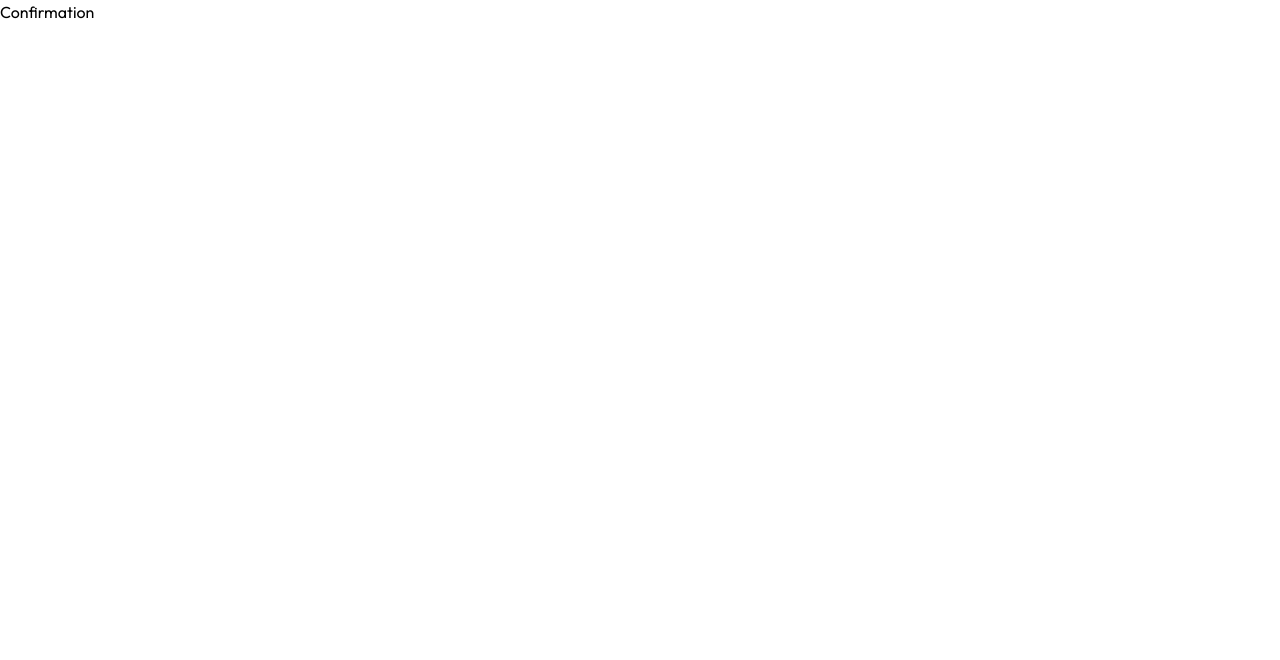
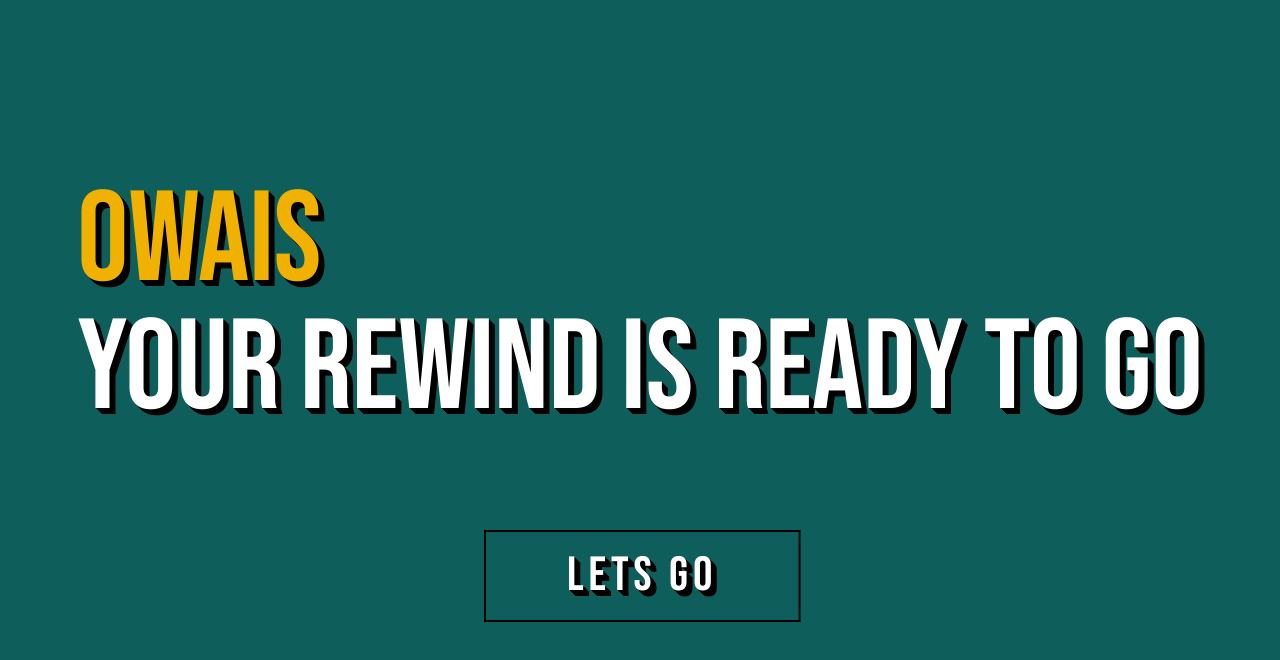
Before and after one commit to Owais-101/RevRewind, a React (Vite) app: page /confirmation in a window 1280 px wide. Shown: the top 660 px of the page. Built offline with nearby package versions, Linux system fonts and the light colour scheme; a web font is replaced by a local one.

Commit message:
added confirmation page

```diff
--- a/src/App.jsx
+++ b/src/App.jsx
@@ -3,6 +3,7 @@ import LandingPage from './pages/LandingPage'
 import Form from './pages/Form'
 import { Route, Routes } from 'react-router'
 import Confirmation from './pages/Confirmation'
+import Test from './pages/Test'
 
 
 const App = () => {
@@ -13,6 +14,7 @@ const App = () => {
         <Route path='/' element={<LandingPage />} />
         <Route path='/form' element={<Form />} />
         <Route path='/confirmation' element={<Confirmation />} />
+        <Route path='/test' element={<Test />} />
       </Routes>
 
 
--- a/src/components/Button.jsx
+++ b/src/components/Button.jsx
@@ -28,7 +28,10 @@ const Button = ({ page, value, delay, type, link, isSubmitting }) => {
                     <button
                         type={type}
                         disabled={isSubmitting}
-                        className={`relative cursor-pointer px-5 py-3 lg:py-7 sm:px-8 sm:py-4 md:px-14 md:py-6 lg:px-20 uppercase font-bebas text-shadow-3d text-white text-xl sm:text-2xl ${delay === true ? 'lg:text-4xl' : 'lg:text-5xl'} tracking-widest z-10 bg-transparent w-full`}>
+                        className={`relative cursor-pointer
+                        px-5 sm:px-8 md:px-14 lg:px-20
+                        py-3 sm:py-4 md:py-3 lg:py-5
+                         uppercase font-bebas text-shadow-3d text-white text-xl sm:text-2xl ${delay === true ? 'lg:text-4xl' : 'lg:text-5xl'} tracking-widest z-10 bg-transparent w-full`}>
                         {isSubmitting ? "SUBMITTING..." : value}
                     </button>
 
--- a/src/pages/Confirmation.jsx
+++ b/src/pages/Confirmation.jsx
@@ -1,9 +1,49 @@
-import React from 'react'
+import React, { useEffect, useState } from 'react'
+import { motion } from 'motion/react'
+import Button from '../components/Button'
+import useAnimationVariants from '../hooks/useAnimationVariants';
+
 
 const Confirmation = () => {
-  return (
-    <div>Confirmation</div>
-  )
+    const { fadeInAnimationVariant } = useAnimationVariants();
+
+    const [created, setCreated] = useState(false);
+
+
+    useEffect(() => {
+        const creating = async () => {
+
+            // Fake delay to enhance user experience
+            await new Promise((resolve) => setTimeout(resolve, 5000));
+            setCreated(!created)
+        };
+
+        creating();
+
+    }, [])
+
+
+    return (
+        <div className='w-full h-screen bg-bg-primary flex flex-col justify-center items-center'>
+
+            <div className='' >
+                <motion.h1
+                    variants={fadeInAnimationVariant}
+                    initial={"initial"}
+                    whileInView="whileInView"
+                    className='font-bebas text-3xl sm:text-6xl md:text-7xl lg:text-9xl  text-shadow-3d text-white' >{created ?
+                        <> <span className='text-yellow-500' >Owais <br /></span>
+                            your Rewind is ready to go </>
+                        : "Creating"}</motion.h1>
+                <p className='text-xl md:text-2xl lg:text-3xl  font-semibold text-text-primary'>{!created && "Please Wait ..."} </p>
+            </div>
+
+            <div className='mt-10 md:mt-16 lg:mt-24'>
+                {created && <Button value={'Lets Go'} page={'/test'} link={true} />}
+            </div>
+
+        </div>
+    )
 }
 
 export default Confirmation
--- a/src/pages/Form.jsx
+++ b/src/pages/Form.jsx
@@ -81,7 +81,7 @@ const Form = () => {
                 className='w-[90%] border-2 mx-auto mt-5 shadow-[5px_5px_0px_0px_#000000] lg:shadow-[10px_10px_0px_0px_#000000]'>
 
                 {/* BASIC DETAILS DIV */}
-                <div className='w-full py-5 mx-auto' >
+                {/* <div className='w-full py-5 mx-auto' >
                     <motion.h2
                         variants={fadeInAnimationVariant}
                         initial={"initial"}
@@ -171,10 +171,10 @@ const Form = () => {
 
                     </div>
 
-                </div>
+                </div> */}
 
                 {/* LIFELONG COMPANION DIV */}
-                <div className='w-full py-5 mx-auto' >
+                {/* <div className='w-full py-5 mx-auto' >
                     <motion.h2
                         variants={fadeInAnimationVariant}
                         initial={"initial"}
@@ -251,10 +251,10 @@ const Form = () => {
 
 
                     </div>
-                </div>
+                </div> */}
 
                 {/* The Road Counted Everything */}
-                <div className='w-full py-5 mx-auto' >
+                {/* <div className='w-full py-5 mx-auto' >
 
                     <motion.h2
                         variants={fadeInAnimationVariant}
@@ -334,10 +334,10 @@ const Form = () => {
 
                     </div>
 
-                </div>
+                </div> */}
 
                 {/* YEAR DEFINING MOMENTS */}
-                <div className='w-full py-5 mx-auto' >
+                {/* <div className='w-full py-5 mx-auto' >
 
                     <motion.h2
                         variants={fadeInAnimationVariant}
@@ -418,7 +418,7 @@ const Form = () => {
 
                     </div>
 
-                </div>
+                </div> */}
 
                 <div className='w-full py-5 mx-auto' >
 
--- /dev/null
+++ b/src/pages/Test.jsx
@@ -0,0 +1,9 @@
+import React from 'react'
+
+const Test = () => {
+  return (
+    <div>Test</div>
+  )
+}
+
+export default Test
```
Also changed, not shown: src/main.jsx (+6 -6 lines).
